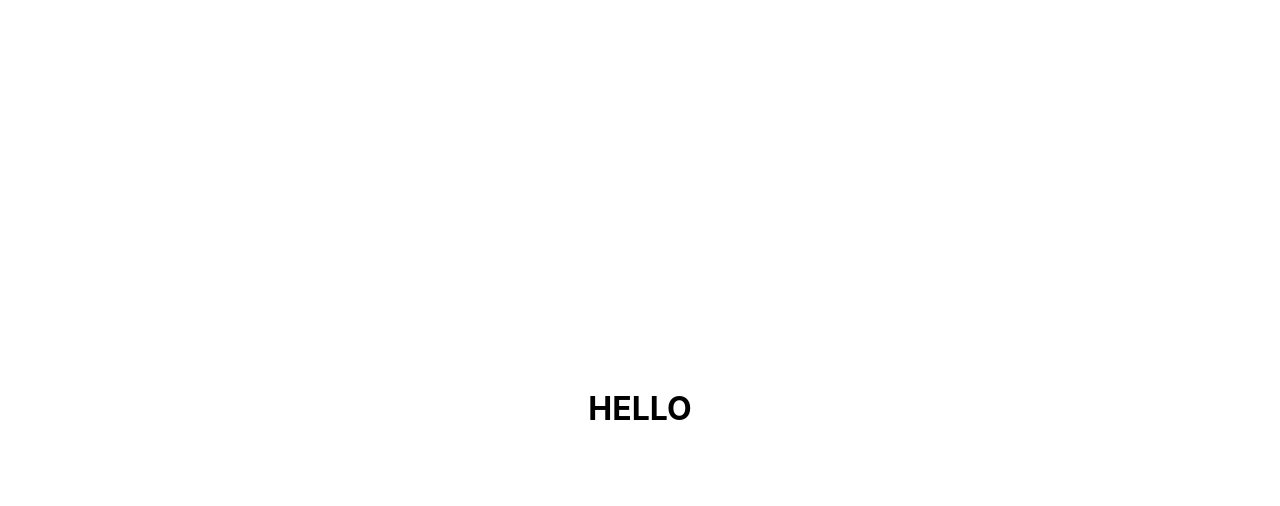
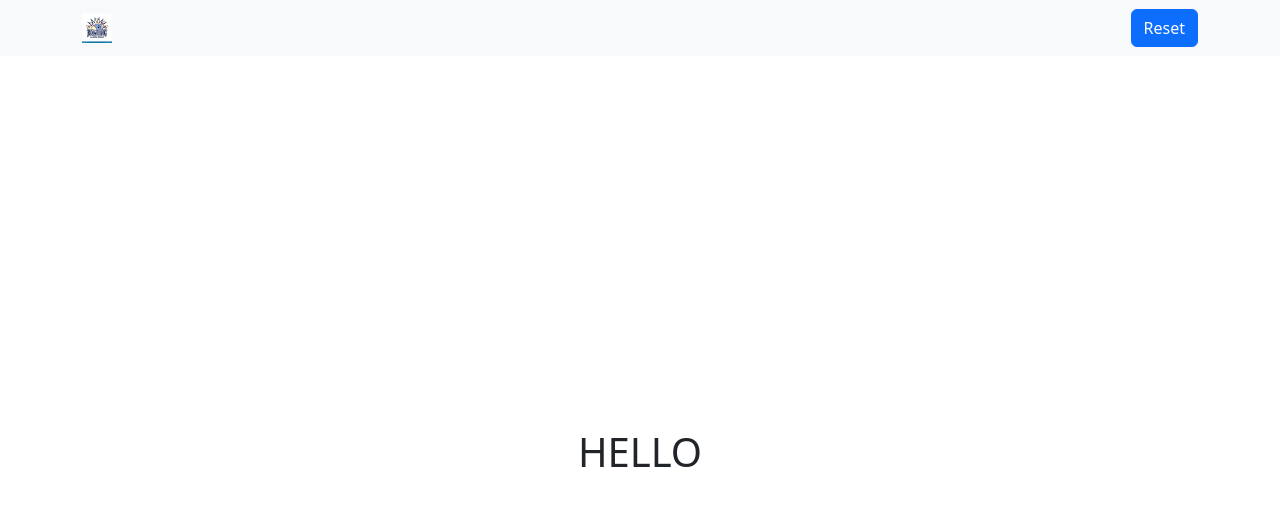
Before and after one commit to micael-jerry/african-bowling, a React (Vite) app: page / in a window 1280 px wide. Shown: the top 506 px of the page. Built offline with nearby package versions, Linux system fonts and the light colour scheme.

Commit message:
feat: navbar

```diff
--- a/index.html
+++ b/index.html
@@ -3,8 +3,10 @@
   <head>
     <meta charset="UTF-8" />
     <link rel="icon" type="image/svg+xml" href="/logo.svg" />
+    <link rel="stylesheet" href="https://cdn.jsdelivr.net/npm/bootstrap@5.3.2/dist/css/bootstrap.min.css"
+      integrity="sha384-T3c6CoIi6uLrA9TneNEoa7RxnatzjcDSCmG1MXxSR1GAsXEV/Dwwykc2MPK8M2HN" crossorigin="anonymous" />
     <meta name="viewport" content="width=device-width, initial-scale=1.0" />
-    <title>Vite + React</title>
+    <title>African Bowling Score Calculator</title>
   </head>
   <body>
     <div id="root"></div>
--- a/src/App.jsx
+++ b/src/App.jsx
@@ -1,6 +1,7 @@
 import { BrowserRouter, Routes, Route } from "react-router-dom";
 import Home from "./page/home/Home";
 import { ROUTE_HOME } from "./utils/routes";
+import MyNavbar from "./components/navbar/MyNavbar";
 
 const App = () => {
   return (
@@ -10,6 +11,7 @@ const App = () => {
           path={`${ROUTE_HOME}`}
           element={
             <>
+              <MyNavbar />
               <Home />
             </>
           }
--- /dev/null
+++ b/src/components/navbar/MyNavbar.css
@@ -0,0 +1,4 @@
+.logo {
+	width: 30px;
+	height: 30px;
+}
--- /dev/null
+++ b/src/components/navbar/MyNavbar.jsx
@@ -0,0 +1,25 @@
+import { Container, Navbar, Button } from "react-bootstrap";
+import { ROUTE_HOME } from "../../utils/routes";
+import "./MyNavbar.css";
+
+const MyNavbar = () => {
+  return (
+    <Navbar className="bg-body-tertiary">
+      <Container>
+        <Navbar.Brand href={`${ROUTE_HOME}`}>
+          <img
+            src="/logo.jpg"
+            className="d-inline-block align-top logo"
+            alt="AF Bowling logo"
+          />
+        </Navbar.Brand>
+        <Navbar.Toggle />
+        <Navbar.Collapse className="justify-content-end">
+          <Button onClick={() => window.location.reload()}>Reset</Button>
+        </Navbar.Collapse>
+      </Container>
+    </Navbar>
+  );
+};
+
+export default MyNavbar;
```
Also changed, not shown: src/components/navbar/Navbar.jsx (deleted).
